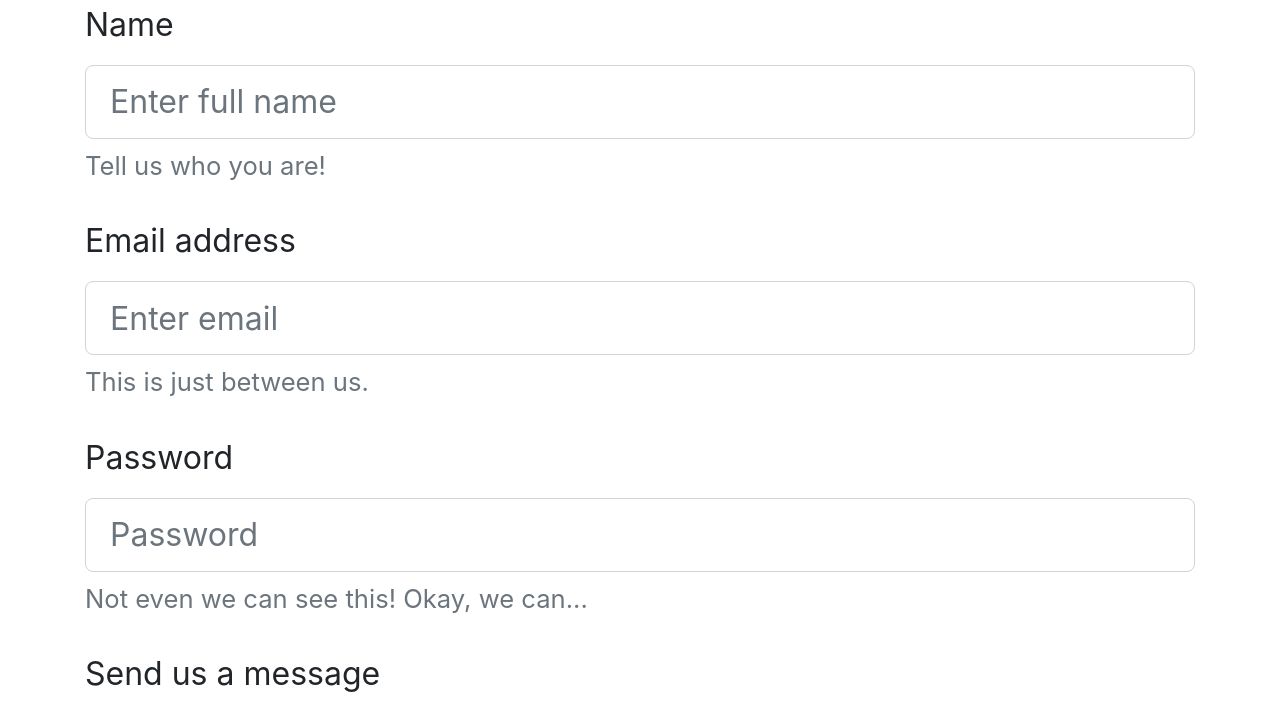
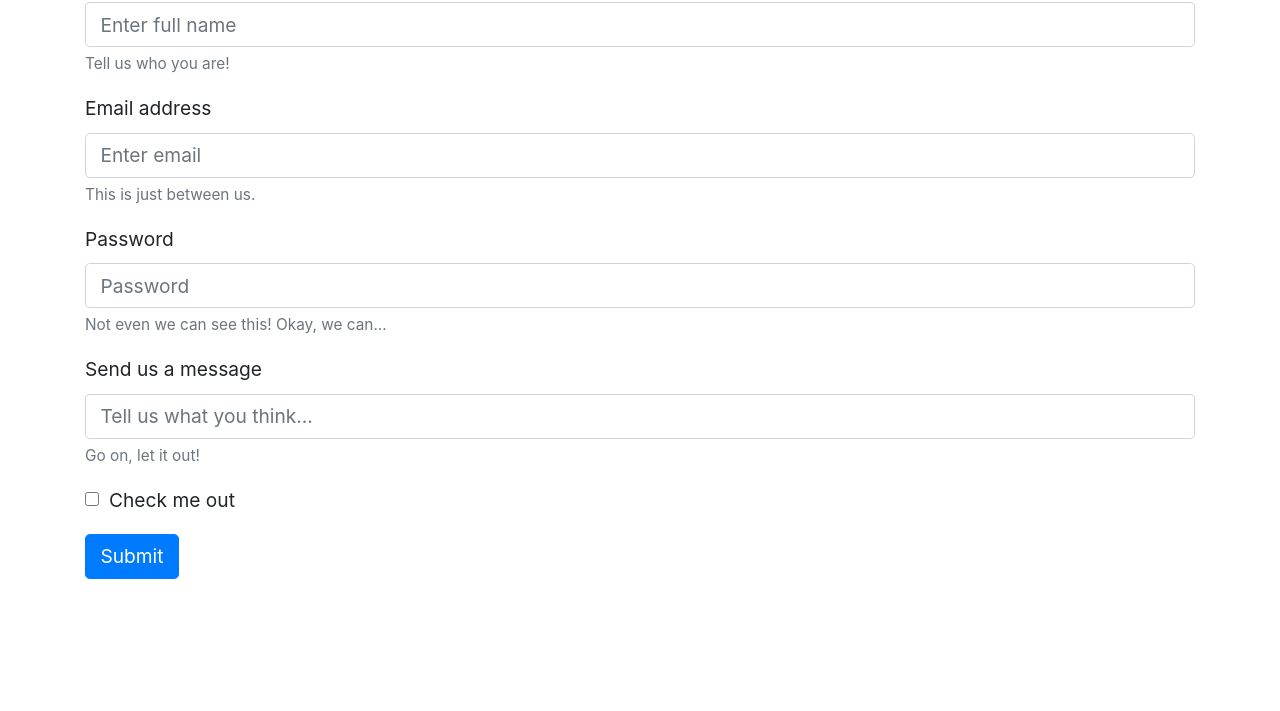
Before and after one commit to FbW-22-E04/browser-fetch-post-OliveiraDCI, a website built with webpack: page src/index.html in a window 1280 px wide. Shown: the part 92-803 px from the top of the page. Built offline with nearby package versions, Linux system fonts and the light colour scheme.

Commit message:
Exercise concluded.

```diff
--- a/package.json
+++ b/package.json
@@ -3,7 +3,7 @@
   "description": "My boilerplate",
   "main": "index.js",
   "scripts": {
-    "start": "webpack-dev-server --mode development",
+    "start": "webpack-dev-server --mode development --open",
     "build": "webpack --mode production",
     "deploy": "npm run build && gh-pages -d dist",
     "test": "echo \"Error: no test specified\" && exit 1"
--- a/src/index.html
+++ b/src/index.html
@@ -4,41 +4,82 @@
     <meta charset="UTF-8" />
     <meta name="viewport" content="width=device-width, initial-scale=1.0" />
     <meta http-equiv="X-UA-Compatible" content="ie=edge" />
-    <link rel="stylesheet" href="https://stackpath.bootstrapcdn.com/bootstrap/4.3.1/css/bootstrap.min.css" integrity="sha384-ggOyR0iXCbMQv3Xipma34MD+dH/1fQ784/j6cY/iJTQUOhcWr7x9JvoRxT2MZw1T" crossorigin="anonymous">
+    <link
+      rel="stylesheet"
+      href="https://stackpath.bootstrapcdn.com/bootstrap/4.3.1/css/bootstrap.min.css"
+      integrity="sha384-ggOyR0iXCbMQv3Xipma34MD+dH/1fQ784/j6cY/iJTQUOhcWr7x9JvoRxT2MZw1T"
+      crossorigin="anonymous"
+    />
     <title>Submit me</title>
   </head>
 
   <body>
     <main class="container">
       <h2 class="text-center">Submit Me</h2>
-      <form action="submit" method="POST" id="submit-form">
-
+      <form action="submit" method="POST" id="form">
         <div class="form-group">
           <label for="name">Name</label>
-              <input type="text" class="form-control" id="name" placeholder="Enter full name">
-              <small id="nameHelp" class="form-text text-muted">Tell us who you are!</small>
+          <input
+            name="name"
+            type="text"
+            class="form-control"
+            id="name"
+            placeholder="Enter full name"
+          />
+          <small id="nameHelp" class="form-text text-muted"
+            >Tell us who you are!</small
+          >
         </div>
 
         <div class="form-group">
           <label for="email">Email address</label>
-          <input type="email" class="form-control" id="email" aria-describedby="emailHelp" placeholder="Enter email">
-          <small id="emailHelp" class="form-text text-muted">This is just between us.</small>
+          <input
+            name="email"
+            type="email"
+            class="form-control"
+            id="email"
+            aria-describedby="emailHelp"
+            placeholder="Enter email"
+          />
+          <small id="emailHelp" class="form-text text-muted"
+            >This is just between us.</small
+          >
         </div>
 
         <div class="form-group">
           <label for="password">Password</label>
-          <input type="password" class="form-control" id="password" placeholder="Password">
-          <small class="form-text text-muted">Not even we can see this! Okay, we can...</small>
+          <input
+            name="password"
+            type="password"
+            class="form-control"
+            id="password"
+            placeholder="Password"
+          />
+          <small class="form-text text-muted"
+            >Not even we can see this! Okay, we can...</small
+          >
         </div>
 
         <div class="form-group">
           <label for="message">Send us a message</label>
-            <input name="message" class="form-control" id="message" cols="30" rows="5" placeholder="Tell us what you think...">
+          <input
+            name="message"
+            class="form-control"
+            id="message"
+            cols="30"
+            rows="5"
+            placeholder="Tell us what you think..."
+          />
           <small class="form-text text-muted">Go on, let it out!</small>
         </div>
 
         <div class="form-group form-check">
-          <input type="checkbox" class="form-check-input" id="checkbox">
+          <input
+            name="checkbox"
+            type="checkbox"
+            class="form-check-input"
+            id="checkbox"
+          />
           <label class="form-check-label" for="check">Check me out</label>
         </div>
 
--- a/src/scripts/index.js
+++ b/src/scripts/index.js
@@ -1,6 +1,44 @@
-// The following line makes sure your styles are included in the project. Don't remove this.
-import '../styles/main.scss';
+import "../styles/main.scss";
 import "babel-polyfill";
 
+const form = document.getElementById("form");
+const name = document.querySelector("#name");
+const email = document.querySelector("#email");
+const password = document.querySelector("#password");
+const message = document.querySelector("#message");
+const checkbox = document.querySelector("#checkbox");
+const button = document.querySelector("button");
 
-// \/ All of your javascript should go here \/
+form.addEventListener("submit", function (e) {
+  e.preventDefault();
+
+  try {
+    const prePayload = new FormData(form);
+    const payload = new URLSearchParams(prePayload);
+
+    const settings = {
+      method: "POST",
+      body: payload,
+    };
+
+    const response = fetch(
+      "https://jsonplaceholder.typicode.com/posts",
+      settings
+    )
+      .then((res) => res.json())
+      .then((data) => console.log(data))
+      .catch((err) => console.log(err.message));
+
+    console.log(response);
+
+    alert("Your form has been submitted. ");
+
+    name.value = "";
+    email.value = "";
+    password.value = "";
+    message.value = "";
+    checkbox.checked = false;
+  } catch (err) {
+    console.log("Error: ", err.message);
+  }
+});
--- a/src/styles/main.scss
+++ b/src/styles/main.scss
@@ -1,8 +1,8 @@
 :root {
-    font-size: 2rem;
-   }
+  font-size: 1.2rem;
+}
 
 .form-check-input {
-    width: 0.75rem;
-    height: 0.75rem;
+  width: 0.75rem;
+  height: 0.75rem;
 }
```
Also changed, not shown: 1 other file. Lines whose indentation alone changed are shown as unchanged.
